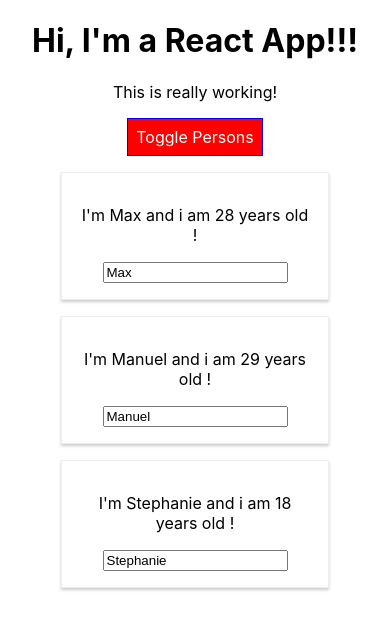
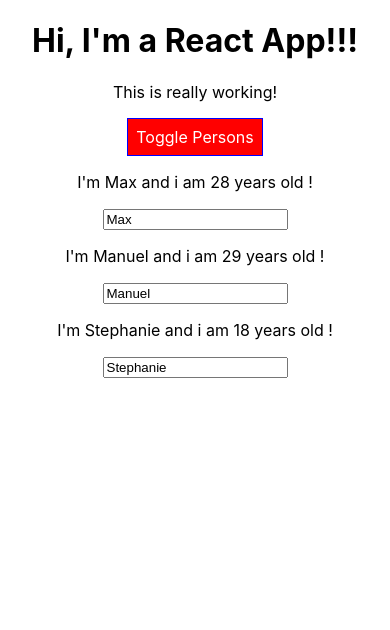
Before and after one commit to shakhzodbek1997/react-app-udemy, a React (Create React App) app: page / in a window 390 px wide. Both pictures are taken after a click on the button "Toggle Persons". Shown: the top 630 px of the page. Built offline with nearby package versions, Linux system fonts and the light colour scheme.

Commit message:
69. Using Radium for Media Queries

```diff
--- a/src/App.js
+++ b/src/App.js
@@ -1,7 +1,7 @@
 import React, {Component} from "react";
 import './App.css';
-import Person from "./Person/Person";
-import Radium from "radium";
+
+import Person from "./Person/Person";import Radium, {StyleRoot} from "radium";
 
 class App extends Component {
     state = {
@@ -84,12 +84,13 @@ class App extends Component {
 
         let classes = [];
         if (this.state.persons.length <= 2){
-            classes.push('red');//calsees red
+            classes.push('red');
         }
         if (this.state.persons.length <= 1){
          classes.push('bold')
         }
         return (
+            <StyleRoot>
                 <div className="App">
                     <h1>Hi, I'm a React App!!!</h1>
                     <p className={classes.join(' ')}>This is really working!</p>
@@ -99,6 +100,7 @@ class App extends Component {
                     </button>
                     {persons}
                 </div>
+            </StyleRoot>
         );
         /*return  React.createElement('div', {className: 'App'},React.createElement('h1', null, "Does this work now?"));*/
 
--- a/src/Person/Person.js
+++ b/src/Person/Person.js
@@ -1,11 +1,15 @@
 import React from "react";
-import './Person.css'
 import '../App.css'
 import Radium from "radium";
 
 const person = (props) => {
+    const style = {
+      '@media (min-width: 500px)':{
+          width: '450px'
+      }
+    };
     return (
-        <div className="Person">
+        <div className="Person" style={style}>
             <p onClick={props.click}>I'm {props.name} and i am {props.age} years old !</p>
             <p>{props.children}</p>
             <input
```
Also changed, not shown: src/Person/Person.css (+7 -0 lines). Lines whose indentation alone changed are shown as unchanged.
